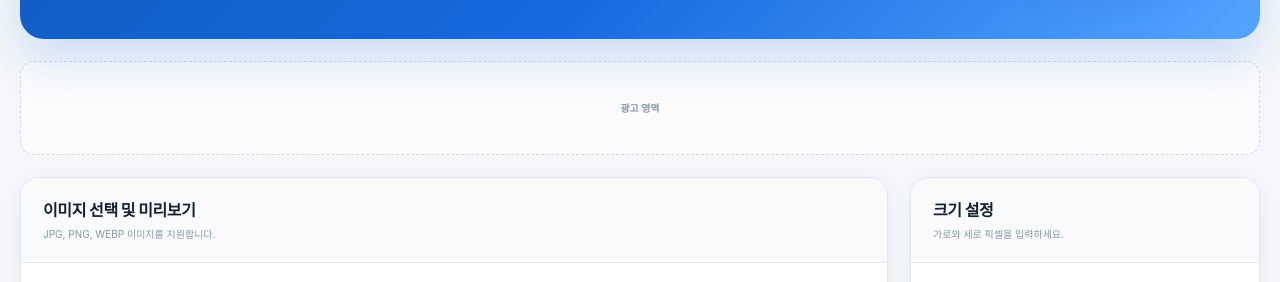
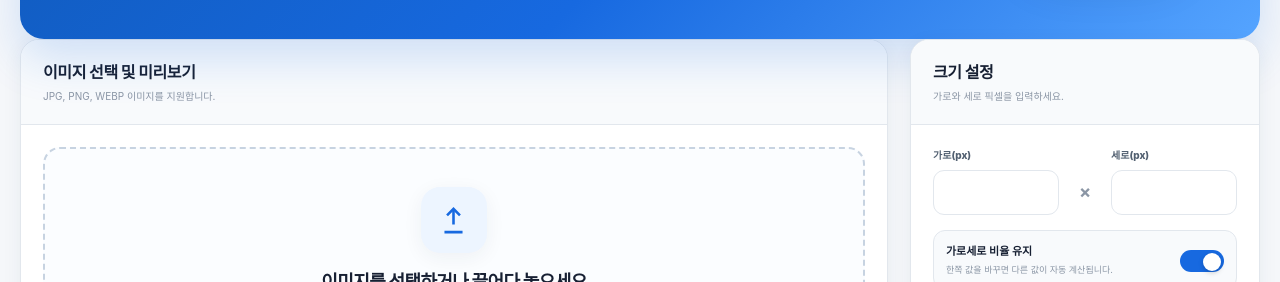
Before and after one commit to jcraftstudio-93/webtools, a plain HTML site: page image/image_resize.html in a window 1280 px wide. Shown: the part 470-752 px from the top of the page. Drawn offline with Linux system fonts and the light colour scheme.

Commit message:
Update image_resize.html

```diff
--- a/image/image_resize.html
+++ b/image/image_resize.html
@@ -4025,9 +4025,7 @@
     .resize-hero-visual { display:grid; place-items:center; }
     .resize-hero-icon { display:grid; width:170px; height:170px; place-items:center; border:1px solid rgba(255,255,255,.23); border-radius:42px; background:rgba(255,255,255,.13); box-shadow:0 22px 45px rgba(0,0,0,.13); backdrop-filter:blur(12px); }
     .resize-hero-icon svg { width:76px; height:76px; }
-
-    .ad-placeholder { display:grid; min-height:94px; place-items:center; margin:22px 0; border:1px dashed var(--border-dark); border-radius:14px; background:#fafbfc; color:var(--text-muted); font-size:10px; font-weight:750; }
-    .resize-workspace { display:grid; grid-template-columns:minmax(0,1fr) 350px; align-items:start; gap:22px; }
+.resize-workspace { display:grid; grid-template-columns:minmax(0,1fr) 350px; align-items:start; gap:22px; }
     .tool-panel { overflow:hidden; border:1px solid var(--border); border-radius:19px; background:var(--surface); box-shadow:var(--shadow-small); }
     .tool-panel-header { display:flex; align-items:center; justify-content:space-between; gap:16px; padding:20px 22px; border-bottom:1px solid var(--border); background:var(--surface-soft); }
     .tool-panel-title { font-size:16px; font-weight:850; letter-spacing:-.4px; }
@@ -4141,9 +4139,7 @@
       <div class="resize-hero-visual"><div class="resize-hero-icon"><svg viewBox="0 0 24 24" fill="none" stroke="currentColor" stroke-width="1.6"><rect x="4" y="4" width="16" height="16" rx="2"></rect><path d="M9 4H4v5"></path><path d="m4 4 6 6"></path><path d="M15 20h5v-5"></path><path d="m20 20-6-6"></path></svg></div></div>
     </section>
 
-    <div class="ad-placeholder">광고 영역</div>
-
-    <div class="resize-workspace">
+<div class="resize-workspace">
       <section class="tool-panel">
         <header class="tool-panel-header"><div><h2 class="tool-panel-title">이미지 선택 및 미리보기</h2><p class="tool-panel-subtitle">JPG, PNG, WEBP 이미지를 지원합니다.</p></div></header>
         <div class="tool-panel-body">
```
